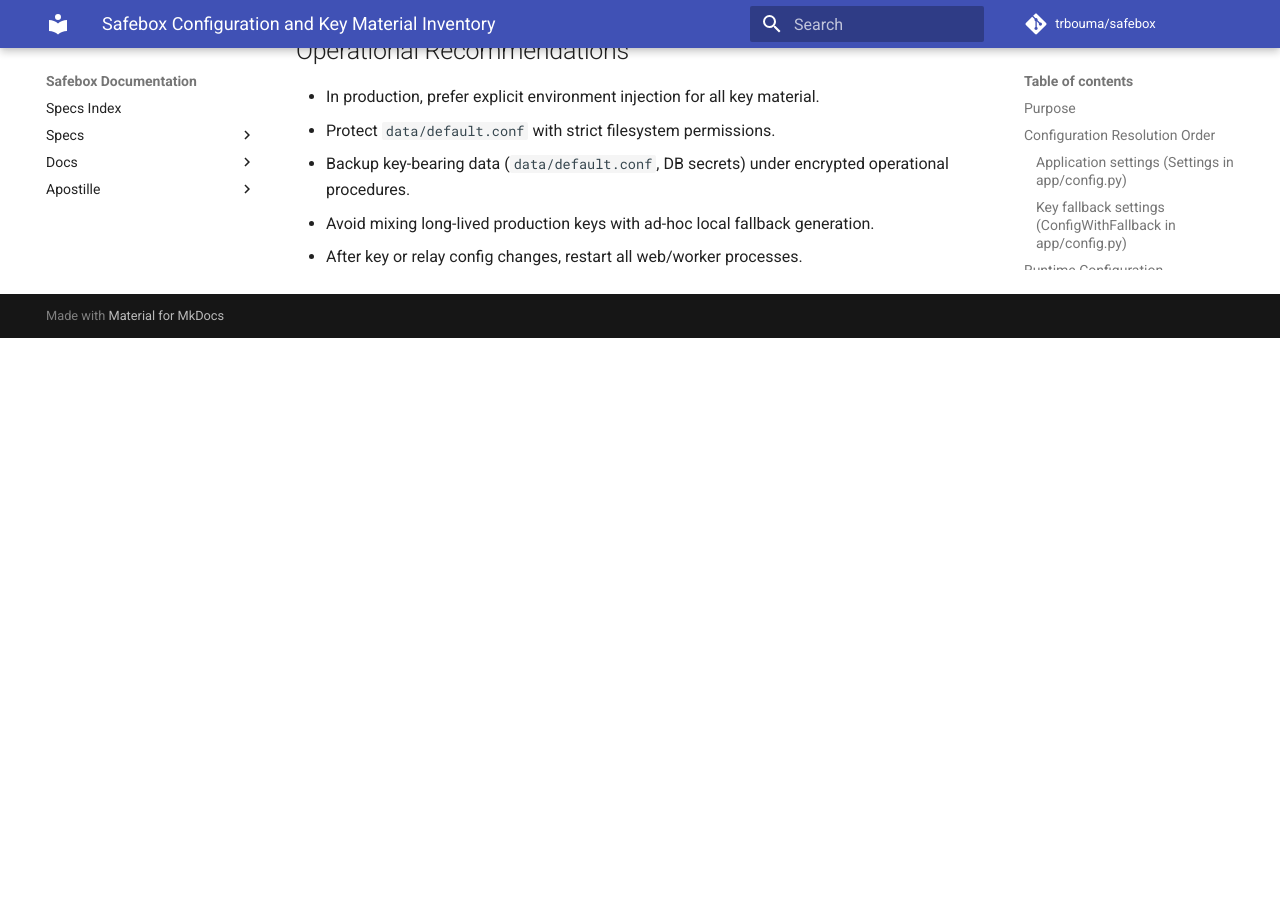
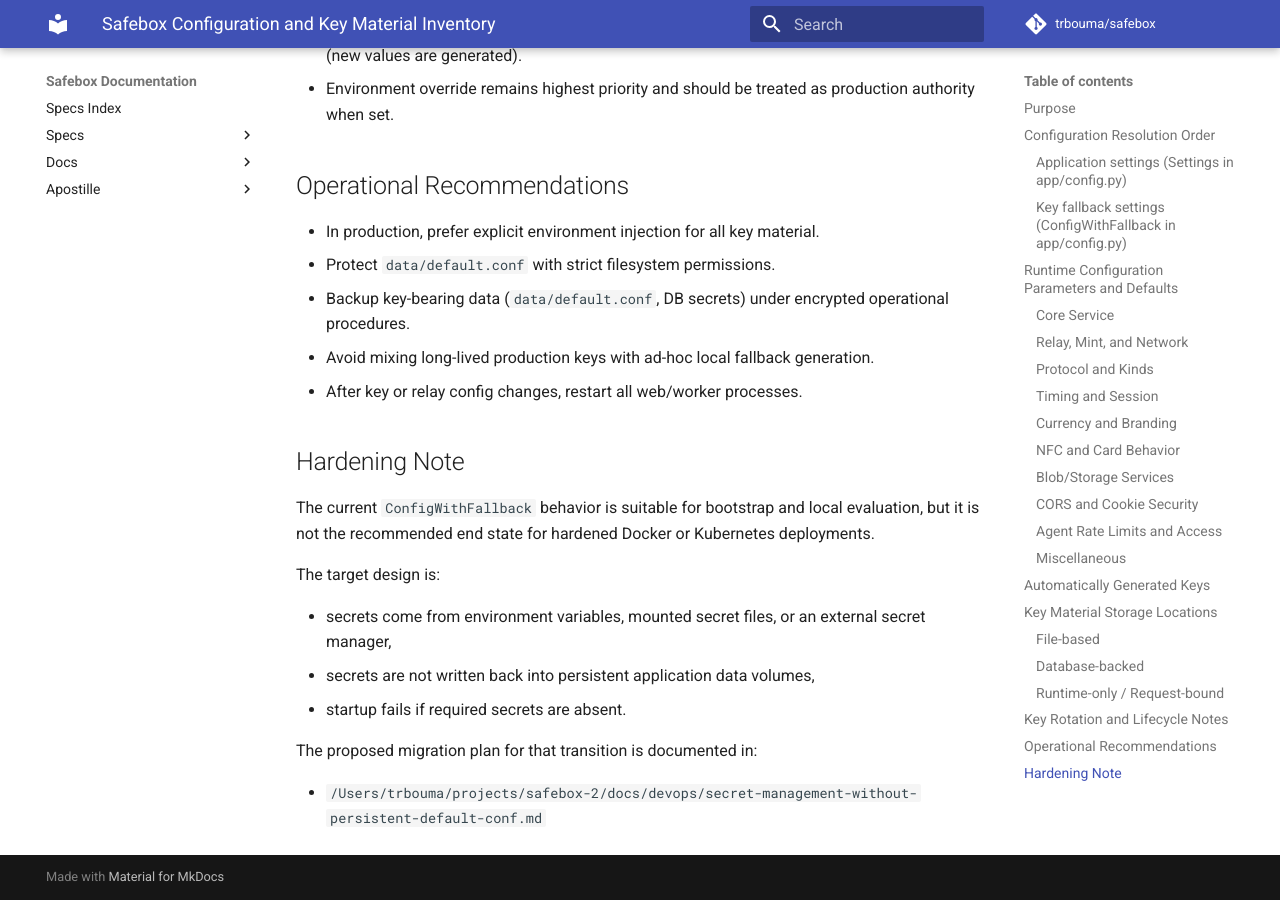
Before and after one commit to trbouma/safebox, an MkDocs documentation site: the page built from docs/devops/config-parameters-and-key-material-inventory.md, in a window 1280 px wide and 900 px high, scrolled down 6188 px. Built offline with MkDocs 1.6.1 and Material for MkDocs 9.7.7, drawn with Linux system fonts in a browser that asks for light colours; comment, search, counter and statistics services are not loaded; before the commit the page ends 6526 px from its top, so only the background shows below that; some of the changed lines change nothing that is shown; some of the changed text lies outside the part shown.

Commit message:
docs(devops): add secret-management hardening note and migration plan for default.conf

```diff
--- a/docs/devops/config-parameters-and-key-material-inventory.md
+++ b/docs/devops/config-parameters-and-key-material-inventory.md
@@ -3,6 +3,10 @@
 ## Purpose
 
 This document enumerates runtime configuration parameters and defaults, and identifies where cryptographic key material is generated and stored.
+
+For the hardened deployment target and phased migration away from persisting secrets into `data/default.conf`, also see:
+
+- `/Users/trbouma/projects/safebox-2/docs/devops/secret-management-without-persistent-default-conf.md`
 
 Primary sources:
 
@@ -211,3 +215,17 @@ Persistence behavior:
   operational procedures.
 - Avoid mixing long-lived production keys with ad-hoc local fallback generation.
 - After key or relay config changes, restart all web/worker processes.
+
+## Hardening Note
+
+The current `ConfigWithFallback` behavior is suitable for bootstrap and local evaluation, but it is not the recommended end state for hardened Docker or Kubernetes deployments.
+
+The target design is:
+
+- secrets come from environment variables, mounted secret files, or an external secret manager,
+- secrets are not written back into persistent application data volumes,
+- startup fails if required secrets are absent.
+
+The proposed migration plan for that transition is documented in:
+
+- `/Users/trbouma/projects/safebox-2/docs/devops/secret-management-without-persistent-default-conf.md`
--- /dev/null
+++ b/docs/devops/secret-management-without-persistent-default-conf.md
@@ -0,0 +1,417 @@
+# Secret Management Without Persistent `data/default.conf`
+
+## Purpose
+
+This note explains why persisting secrets into `data/default.conf` is not a good long-term deployment pattern, especially for Kubernetes, and proposes a safer target design with a phased migration plan.
+
+This is a design and implementation review note. It is intentionally not a code-change document.
+
+---
+
+## Current Behavior
+
+Today, Safebox uses `ConfigWithFallback` in `app/config.py` to resolve certain key material and runtime configuration values.
+
+Current behavior includes:
+
+- reading from environment variables first,
+- reading from `data/default.conf` if values are not present in the environment,
+- generating missing values in some cases,
+- writing generated values back into `data/default.conf`.
+
+Operationally, this means a persistent data volume can become the long-term storage location for sensitive runtime material.
+
+Examples of sensitive values in this model include:
+
+- `SERVICE_NSEC`
+- related derived service identity values
+- potentially other private key material or secret-bearing config fields
+
+---
+
+## Problem Statement
+
+Persisting secrets into `data/default.conf` creates a deployment model where sensitive values are stored alongside application runtime data on a writable filesystem path.
+
+That pattern may be acceptable for local bootstrap or throwaway evaluation environments, but it is not a good fit for hardened Docker or Kubernetes deployments.
+
+The core problem is not only that secrets are written to disk. The deeper problem is that the system no longer has a clear and controlled secret source of truth.
+
+---
+
+## Why This Is Risky
+
+### 1. Secrets Become Persistent Application State
+
+When a secret is written into `data/default.conf`, it stops being a controlled runtime input and becomes durable application state.
+
+Implications:
+
+- secrets survive pod/container restart,
+- secrets may be copied through backups and volume snapshots,
+- secrets may remain present after operational context changes,
+- operators may forget that the file has become authoritative.
+
+### 2. Kubernetes Volumes Expand Exposure
+
+In Kubernetes, persistent volumes are frequently:
+
+- reused across pod replacement,
+- backed by shared or network storage,
+- included in backup and restore workflows,
+- mounted in contexts broader than intended.
+
+If secrets are stored in `data/default.conf`, then the persistent volume becomes an implicit secret store.
+
+That increases exposure to:
+
+- replacement pods,
+- cluster operators,
+- debugging sessions,
+- backup processes,
+- accidental copying or migration of application data.
+
+### 3. Source Of Truth Becomes Ambiguous
+
+If secrets can come from:
+
+- environment variables,
+- mounted secret files,
+- generated runtime state written into `data/default.conf`,
+
+then operators can no longer answer a basic question cleanly:
+
+- what is the actual source of truth for this deployment?
+
+This creates operational ambiguity during:
+
+- incident response,
+- key rotation,
+- disaster recovery,
+- environment promotion,
+- debugging.
+
+### 4. Runtime Generation Can Create Hidden Drift
+
+If a missing secret is silently generated and then persisted:
+
+- environments can drift without intent,
+- replacements can behave differently than original deployments,
+- secret provenance becomes unclear,
+- recovery depends on filesystem state rather than declared deployment state.
+
+### 5. Persistent Secret Storage Violates Least Persistence
+
+Secret values should exist in the narrowest possible scope and for the shortest possible time consistent with system requirements.
+
+Persisting them into `data/default.conf` violates that principle.
+
+---
+
+## Design Goal
+
+The target design should be:
+
+- secrets come from a dedicated secret source,
+- secrets are not written back into application data volumes,
+- non-secret config is kept separate from secret-bearing config,
+- startup fails if required secrets are missing,
+- deployments have one clear secret source of truth.
+
+---
+
+## Recommended Target Design
+
+### A. Split Secret Material From Non-Secret Config
+
+Non-secret config may still live in:
+
+- normal config files,
+- ConfigMaps,
+- deployment manifests,
+- app settings files.
+
+Examples:
+
+- relay lists,
+- branding config,
+- feature flags,
+- currency CSV path,
+- timeout values.
+
+Secrets should not live there.
+
+Examples of secrets:
+
+- `SERVICE_NSEC`
+- database passwords
+- JWT signing keys
+- mint/API credentials
+- NWC private keys
+
+### B. Use Kubernetes Secret As The Source Of Truth
+
+For Kubernetes, the preferred pattern is:
+
+- store secret values in Kubernetes `Secret` objects,
+- inject them into the container as:
+  - environment variables, or
+  - mounted files under a secrets path such as `/run/secrets/...`.
+
+This gives:
+
+- explicit deployment ownership,
+- clearer auditability,
+- cleaner rotation paths,
+- better separation from app data.
+
+### C. Fail Closed On Missing Required Secrets
+
+If a required secret is missing:
+
+- the application should fail startup,
+- the application should not generate a new secret and continue,
+- the application should not write a replacement secret into `data/default.conf`.
+
+This is especially important for:
+
+- service signing keys,
+- encryption keys,
+- identity keys,
+- private relay/messaging keys.
+
+### D. Treat Persistent Volumes As Data Storage, Not Secret Storage
+
+Persistent volumes should hold:
+
+- user data,
+- non-secret runtime state,
+- databases where explicitly intended,
+- caches when acceptable.
+
+They should not become the fallback registry for deployment secrets.
+
+---
+
+## Deployment Options
+
+### Option 1: Kubernetes Secret -> Environment Variables
+
+The app reads secrets directly from env vars populated by a Kubernetes `Secret`.
+
+Advantages:
+
+- simplest operational model,
+- very common deployment pattern,
+- easy manifest wiring,
+- clear secret ownership.
+
+Tradeoffs:
+
+- env vars are easier to expose accidentally in process-level debugging,
+- rotation usually requires pod restart.
+
+### Option 2: Kubernetes Secret -> Mounted Secret Files
+
+The app reads secret files from a mounted path such as:
+
+- `/run/secrets/service_nsec`
+- `/run/secrets/db_password`
+
+Advantages:
+
+- avoids mixing secrets into generic config files,
+- cleaner for multiline or file-oriented secrets,
+- better file permission separation.
+
+Tradeoffs:
+
+- slightly more path-handling complexity in application config,
+- still requires careful deployment discipline.
+
+### Option 3: External Secret Manager
+
+Examples:
+
+- HashiCorp Vault
+- AWS Secrets Manager
+- GCP Secret Manager
+- External Secrets Operator
+
+Advantages:
+
+- strongest long-term operational model,
+- rotation support,
+- centralized governance,
+- clean audit surface.
+
+Tradeoffs:
+
+- more infrastructure complexity,
+- more moving parts,
+- usually unnecessary for local bootstrap.
+
+---
+
+## Recommended Safebox Policy
+
+### Bootstrap / Local Evaluation
+
+For local development or throwaway testing, the current bootstrap model may remain acceptable if convenience is the primary goal.
+
+However, this should be treated as:
+
+- local-only,
+- non-production,
+- explicitly convenience-oriented.
+
+### Staging / Production
+
+For staging or production:
+
+- secrets should not be persisted into `data/default.conf`,
+- Kubernetes `Secret` or an external secret manager should be authoritative,
+- required secrets should be present before the app starts,
+- startup should fail if required secret material is absent.
+
+---
+
+## Proposed Target Rules
+
+1. `SERVICE_NSEC` must come from a dedicated secret source.
+2. `SERVICE_NSEC` must not be written back into `data/default.conf`.
+3. If `SERVICE_NSEC` is missing, startup must fail.
+4. `data/default.conf` must be treated as:
+   - non-secret config only, or
+   - deprecated entirely.
+5. Secret-bearing values must not be persisted onto volume-backed config paths in production.
+
+---
+
+## Migration Plan
+
+### Phase 0: Inventory And Classification
+
+Before changing behavior:
+
+1. list all fields currently resolved through `ConfigWithFallback`
+2. classify each field as:
+   - required secret
+   - optional secret
+   - non-secret config
+3. identify which of those are currently written to `data/default.conf`
+
+Expected key targets:
+
+- `SERVICE_NSEC`
+- any service keypairs or secret-bearing fields that are generated on fallback
+
+### Phase 1: Document Current Precedence Clearly
+
+Before changing runtime behavior:
+
+1. document current precedence:
+   - env
+   - file
+   - generated fallback
+2. document which environments are allowed to use generated fallback
+3. define production policy explicitly:
+   - generated fallback not allowed
+
+This prevents migration confusion.
+
+### Phase 2: Introduce Secret-Only Input Paths
+
+Add support for a dedicated secret source:
+
+- environment variable only, or
+- secret-file path support such as:
+  - `SERVICE_NSEC_FILE=/run/secrets/service_nsec`
+
+Recommended precedence in the target model:
+
+1. explicit env var
+2. explicit secret file path
+3. no fallback generation in production
+
+This phase should not yet remove existing fallback behavior; it should introduce the new source cleanly first.
+
+### Phase 3: Stop Writing Secrets To `data/default.conf`
+
+Change runtime behavior so that:
+
+- generated secret values are not written to `data/default.conf`
+- or secret generation is disabled entirely outside bootstrap mode
+
+At this point:
+
+- local bootstrap may still allow temporary in-memory generation
+- production must not persist secret-bearing values to the data volume
+
+### Phase 4: Enforce Fail-Closed Startup In Hardened Environments
+
+For staging/production:
+
+1. require `SERVICE_NSEC` to be present from the chosen secret source
+2. fail startup if not present
+3. log a clear actionable startup error
+
+This turns hidden drift into an explicit deployment failure, which is the correct behavior.
+
+### Phase 5: Migrate Existing Deployments
+
+For environments already using `data/default.conf` as a secret store:
+
+1. extract the existing secret value(s)
+2. create Kubernetes `Secret` objects from them
+3. update deployment manifests to inject the secrets
+4. deploy with both mechanisms temporarily if needed for transition
+5. verify the app is reading from the new secret source
+6. remove or scrub secret-bearing values from `data/default.conf`
+
+Migration must preserve existing identity keys where continuity matters.
+
+### Phase 6: Deprecate Secret-Bearing `default.conf`
+
+After migration:
+
+- treat `data/default.conf` as non-secret only
+- or eliminate it entirely for production deployments
+
+At that point, any secret still present there should be considered migration debt.
+
+---
+
+## Operational Review Questions
+
+Before implementation, the following should be agreed:
+
+1. Which secret source is preferred for production?
+   - env vars
+   - mounted secret files
+   - external secret manager
+
+2. Should bootstrap auto-generation remain for local-only mode?
+
+3. Should `data/default.conf` remain as:
+   - non-secret config only
+   - or be removed entirely
+
+4. Which existing deployments depend on persisted `SERVICE_NSEC` continuity?
+
+5. What is the rotation and recovery process once secrets are no longer stored in the app data volume?
+
+---
+
+## Conclusion
+
+Persisting secrets into `data/default.conf` is convenient, but it is not a strong deployment design for Kubernetes or other hardened environments.
+
+The recommended direction is:
+
+- dedicated secret source,
+- no secret persistence into application data volumes,
+- fail-closed startup when required secret material is absent,
+- clear migration away from secret-bearing fallback files.
+
+That gives Safebox a cleaner and more defensible secret-management posture without changing the underlying application responsibilities.
```
